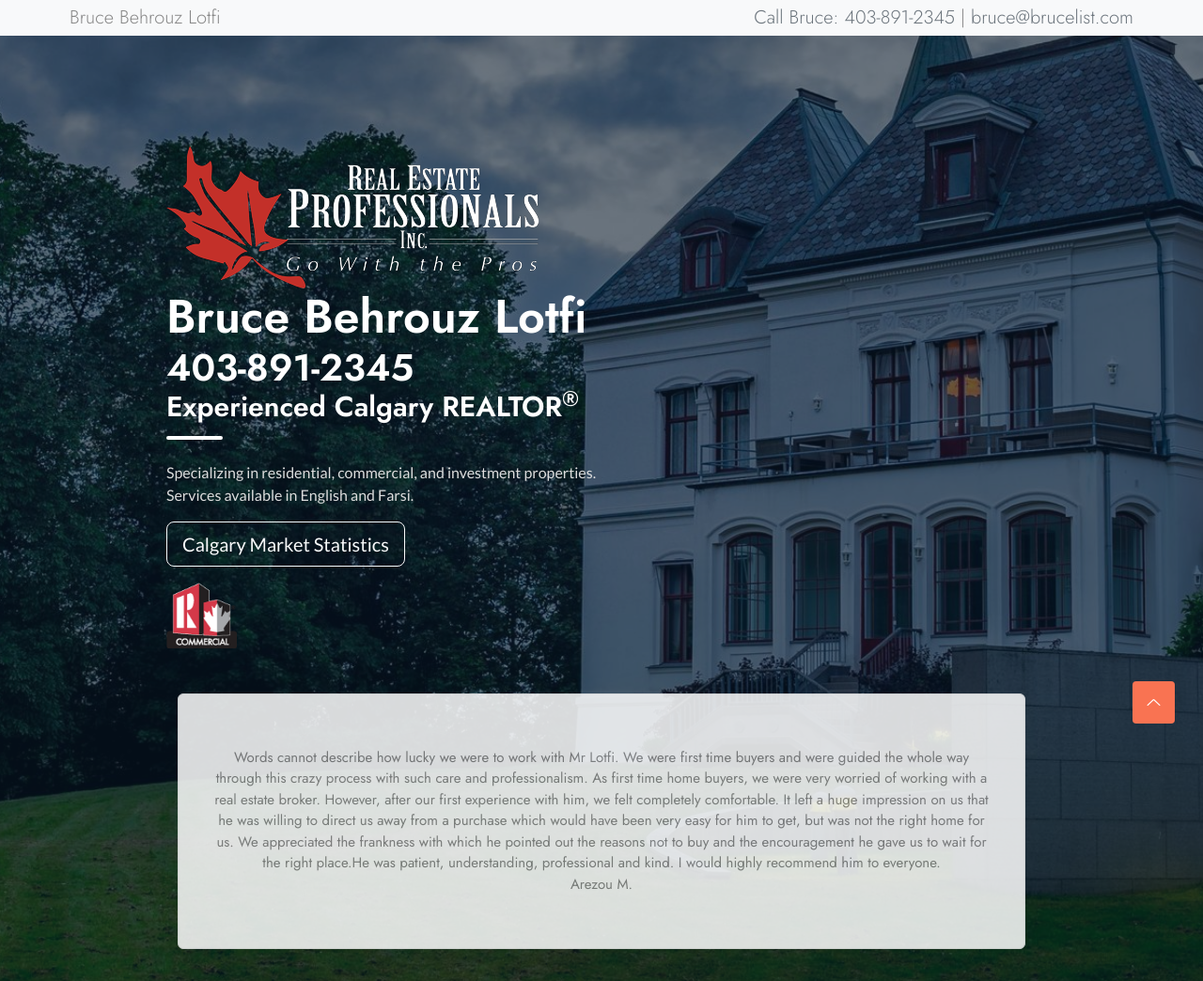
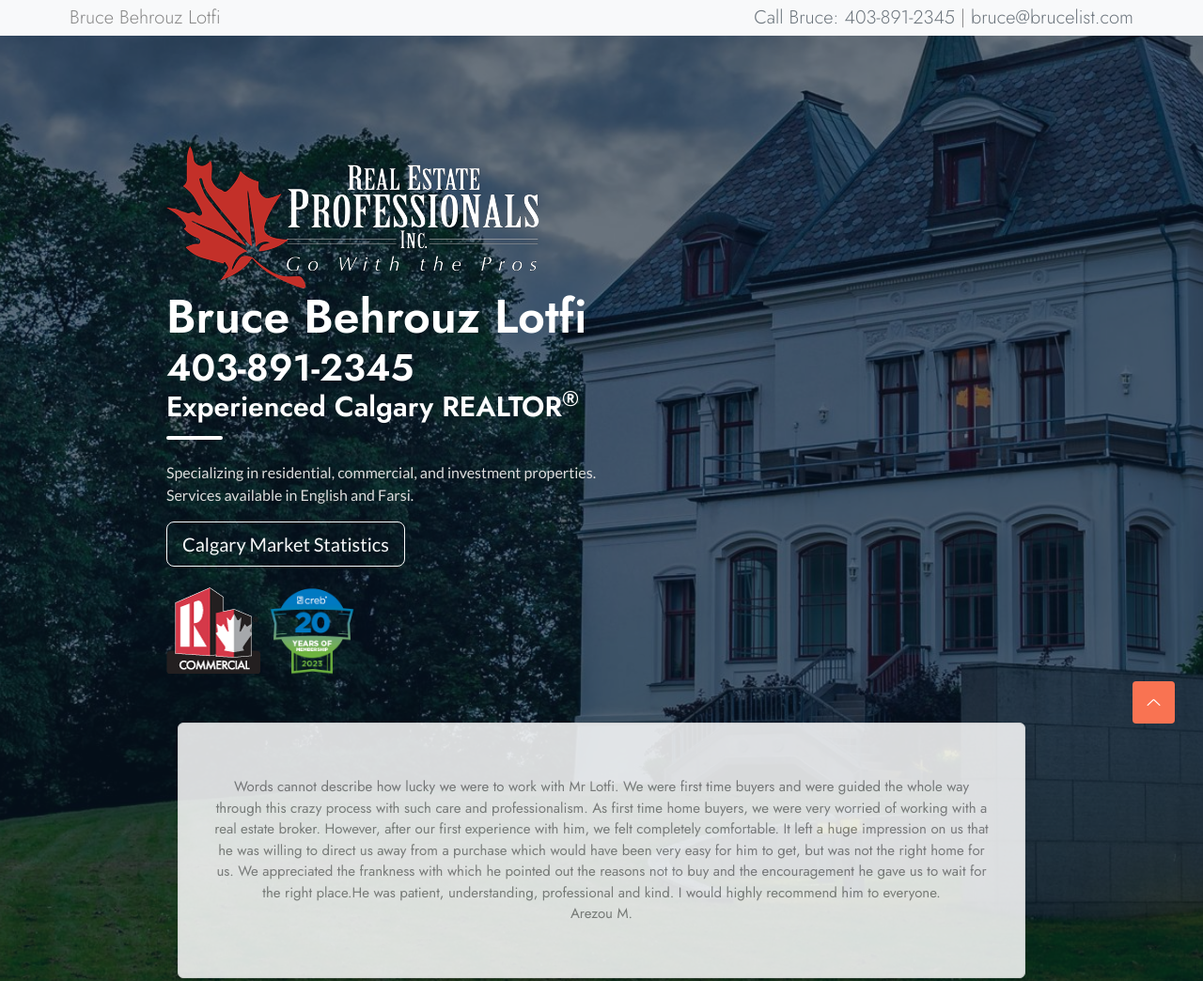
Before and after one commit to brucelist/brucelist.com, a plain HTML site: page index.html in a window 1280 px wide. Shown: the top 1044 px of the page at 94% size. Drawn offline with nearby package versions, Linux system fonts and the light colour scheme.

Commit message:
Add 20 years badge

```diff
--- a/assets/css/main.css
+++ b/assets/css/main.css
@@ -586,6 +586,6 @@ ul.icon li span {
   margin-bottom: 15px;
 }
 
-.commercial-logo {
-  max-width: 75px;
+.badge-logo {
+  max-width: 100px;
 }
--- a/index.html
+++ b/index.html
@@ -54,7 +54,8 @@
                                 Services available in English and Farsi.</p>
                             <p><a href="https://www.creb.com/Housing_Statistics/Daily_Housing_Summary/" target="_blank"
                                     class="btn btn-lg btn-outline-light">Calgary Market Statistics</a></p>
-                            <img src="assets/images/ccc-logo.png" class="commercial-logo" alt="Commercial Realtor logo">
+                            <img src="assets/images/ccc-logo.png" class="commercial badge-logo" alt="Commercial Realtor logo">
+                            <img src="assets/images/LS20clr.png" class="20years badge-logo" alt="Commercial Realtor logo">
                             <section class="categories mt-5">
                                 <div class="container">
                                     <div class="cat-inner">
```
Also changed, not shown: assets/images/LS20clr.png (added). Lines whose indentation alone changed are shown as unchanged.
